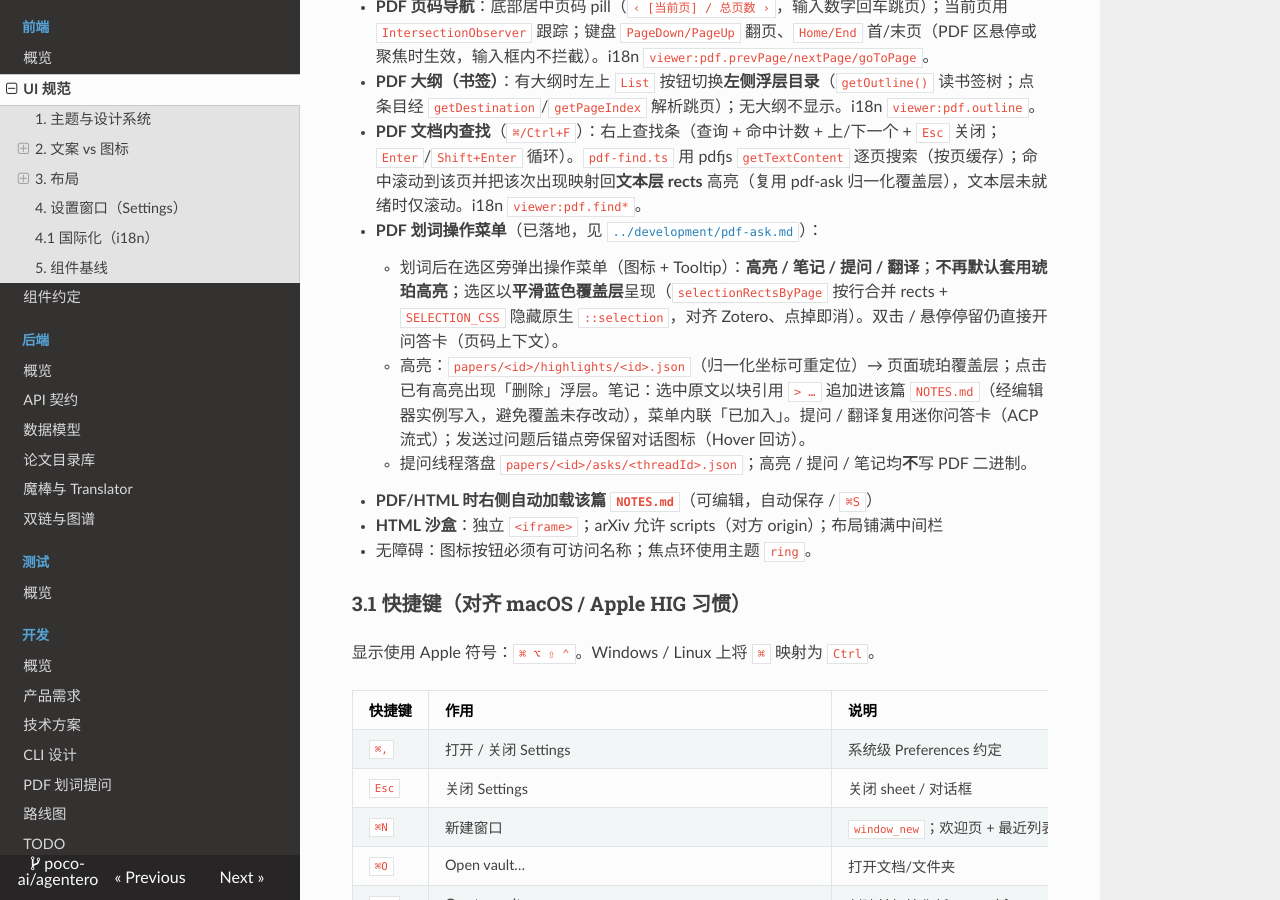
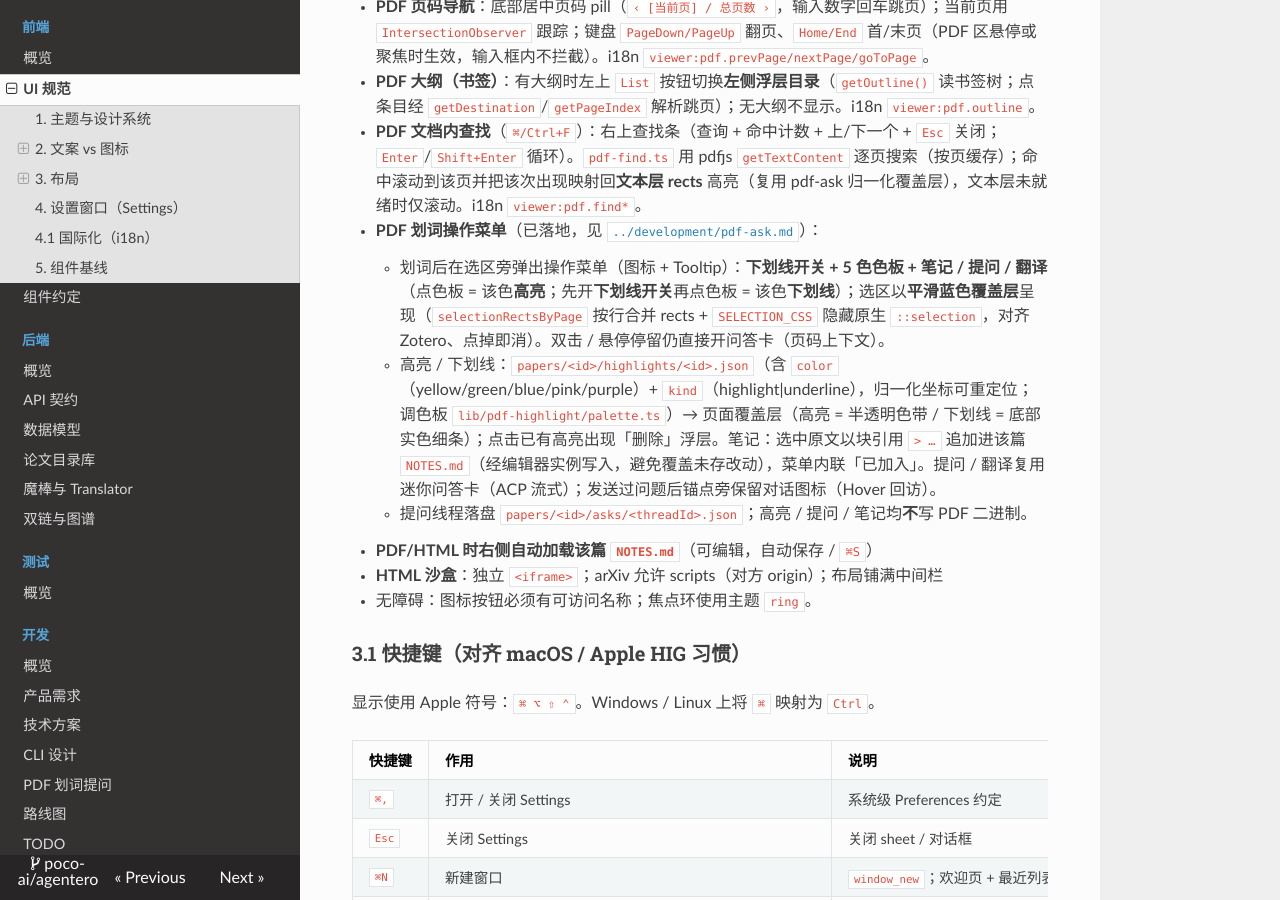
Before and after one commit to July-h5kf3/Agentero, an MkDocs documentation site: the page built from docs/frontend/ui.md, in a window 1280 px wide and 900 px high, scrolled down 7235 px. Built offline with MkDocs 1.6.1, drawn with Linux system fonts in a browser that asks for light colours; nearby versions of some CDN libraries.

Commit message:
docs:pdf-annotation-color-and-underline

```diff
--- a/docs/frontend/ui.md
+++ b/docs/frontend/ui.md
@@ -188,8 +188,8 @@
   - **PDF 大纲（书签）**：有大纲时左上 `List` 按钮切换**左侧浮层目录**（`getOutline()` 读书签树；点条目经 `getDestination`/`getPageIndex` 解析跳页）；无大纲不显示。i18n `viewer:pdf.outline`。
   - **PDF 文档内查找**（`⌘/Ctrl+F`）：右上查找条（查询 + 命中计数 + 上/下一个 + `Esc` 关闭；`Enter`/`Shift+Enter` 循环）。`pdf-find.ts` 用 pdfjs `getTextContent` 逐页搜索（按页缓存）；命中滚动到该页并把该次出现映射回**文本层 rects** 高亮（复用 pdf-ask 归一化覆盖层），文本层未就绪时仅滚动。i18n `viewer:pdf.find*`。
   - **PDF 划词操作菜单**（已落地，见 [`../development/pdf-ask.md`](../development/pdf-ask.md)）：
-    - 划词后在选区旁弹出操作菜单（图标 + Tooltip）：**高亮 / 笔记 / 提问 / 翻译**；**不再默认套用琥珀高亮**；选区以**平滑蓝色覆盖层**呈现（`selectionRectsByPage` 按行合并 rects + `SELECTION_CSS` 隐藏原生 `::selection`，对齐 Zotero、点掉即消）。双击 / 悬停停留仍直接开问答卡（页码上下文）。
-    - 高亮：`papers/<id>/highlights/<id>.json`（归一化坐标可重定位）→ 页面琥珀覆盖层；点击已有高亮出现「删除」浮层。笔记：选中原文以块引用 `> …` 追加进该篇 `NOTES.md`（经编辑器实例写入，避免覆盖未存改动），菜单内联「已加入」。提问 / 翻译复用迷你问答卡（ACP 流式）；发送过问题后锚点旁保留对话图标（Hover 回访）。
+    - 划词后在选区旁弹出操作菜单（图标 + Tooltip）：**下划线开关 + 5 色色板 + 笔记 / 提问 / 翻译**（点色板 = 该色**高亮**；先开**下划线开关**再点色板 = 该色**下划线**）；选区以**平滑蓝色覆盖层**呈现（`selectionRectsByPage` 按行合并 rects + `SELECTION_CSS` 隐藏原生 `::selection`，对齐 Zotero、点掉即消）。双击 / 悬停停留仍直接开问答卡（页码上下文）。
+    - 高亮 / 下划线：`papers/<id>/highlights/<id>.json`（含 `color`（yellow/green/blue/pink/purple）+ `kind`（highlight|underline），归一化坐标可重定位；调色板 `lib/pdf-highlight/palette.ts`）→ 页面覆盖层（高亮 = 半透明色带 / 下划线 = 底部实色细条）；点击已有高亮出现「删除」浮层。笔记：选中原文以块引用 `> …` 追加进该篇 `NOTES.md`（经编辑器实例写入，避免覆盖未存改动），菜单内联「已加入」。提问 / 翻译复用迷你问答卡（ACP 流式）；发送过问题后锚点旁保留对话图标（Hover 回访）。
     - 提问线程落盘 `papers/<id>/asks/<threadId>.json`；高亮 / 提问 / 笔记均**不**写 PDF 二进制。
   - **PDF/HTML 时右侧自动加载该篇 `NOTES.md`**（可编辑，自动保存 / `⌘S`）
   - **HTML 沙盒**：独立 `<iframe>`；arXiv 允许 scripts（对方 origin）；布局铺满中间栏
```
Also changed, not shown: docs/development/pdf-ask.md (+1 -1 lines).
